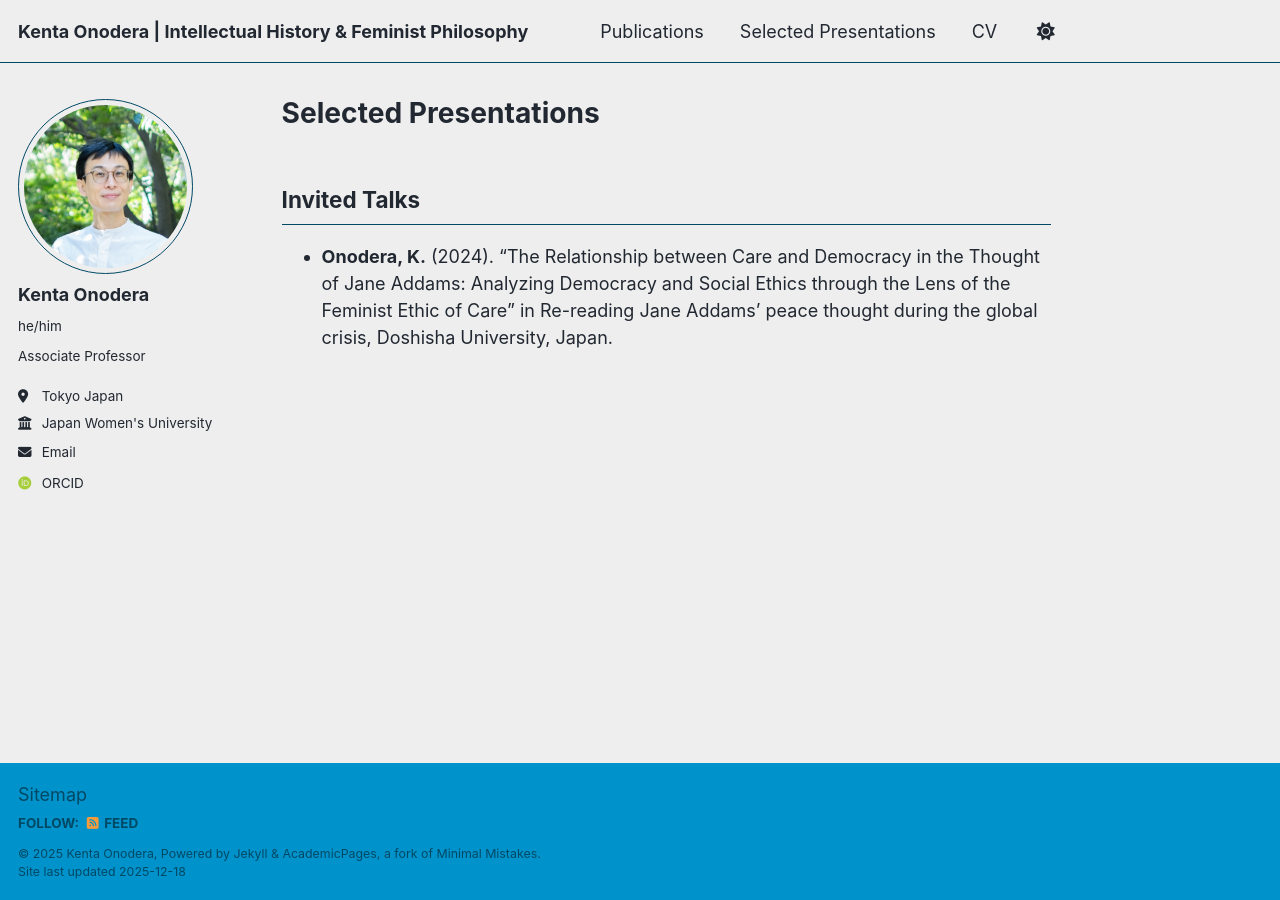
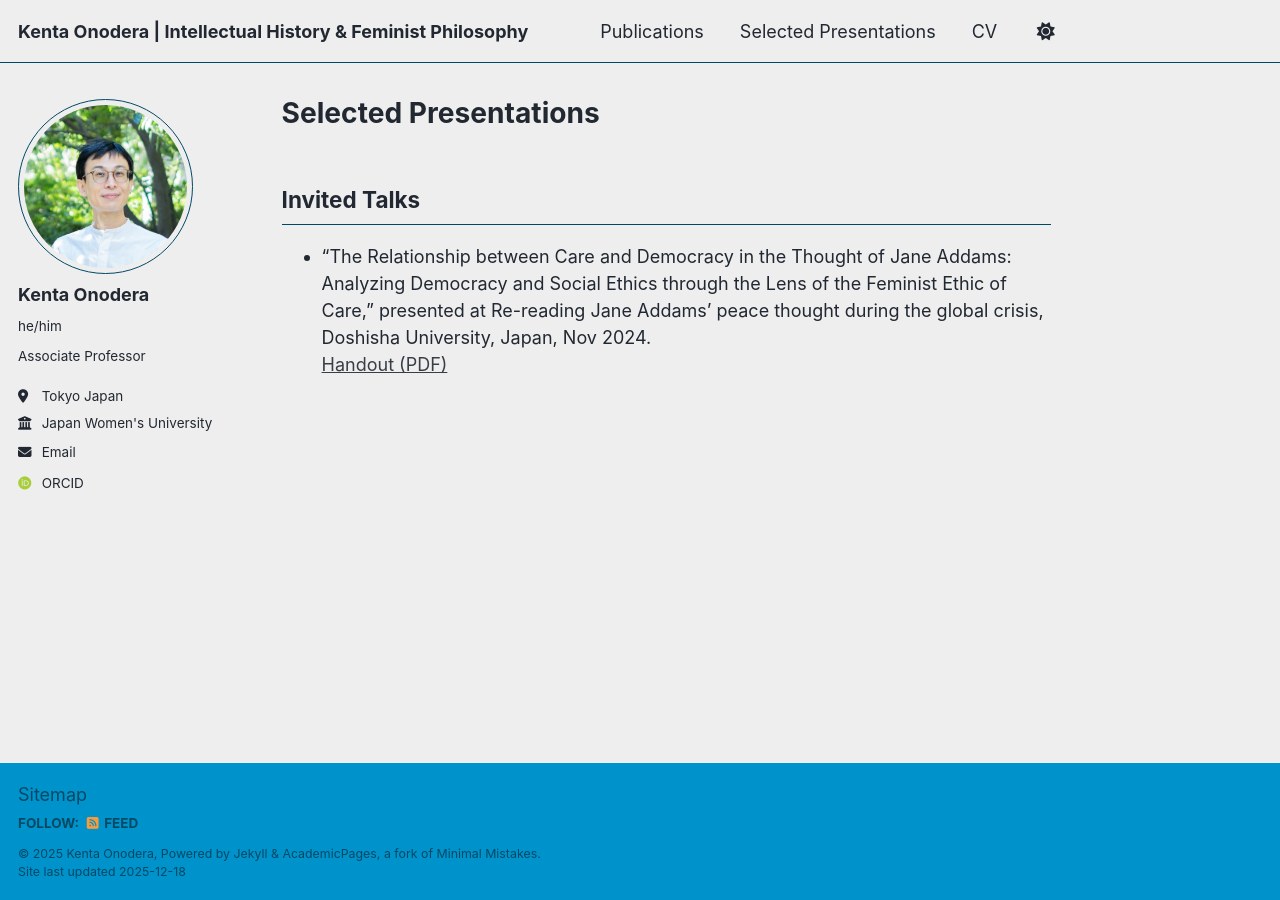
Before and after one commit to kenta-onodera/kenta-onodera.github.io, a Jekyll site: the page built from _pages/presentations.md, in a window 1280 px wide. Built offline with Jekyll 4.4.1, drawn with Linux system fonts in a browser that asks for light colours; some web fonts are replaced; a script bundle is joined from its source files by our own code; library files that are not in the unit come from our copies.

Commit message:
Update presentations.md

```diff
--- a/_pages/presentations.md
+++ b/_pages/presentations.md
@@ -6,4 +6,5 @@ author_profile: true
 ---
 
 ## Invited Talks
-- **Onodera, K.** (2024). "The Relationship between Care and Democracy in the Thought of Jane Addams: Analyzing Democracy and Social Ethics through the Lens of the Feminist Ethic of Care" in Re-reading Jane Addams' peace thought during the global crisis, Doshisha University, Japan.
+- "The Relationship between Care and Democracy in the Thought of Jane Addams: Analyzing Democracy and Social Ethics through the Lens of the Feminist Ethic of Care," presented at Re-reading Jane Addams' peace thought during the global crisis, Doshisha University, Japan, Nov 2024.
+[Handout (PDF)](/files/202411_Doshisha_Handout.pdf)
```
